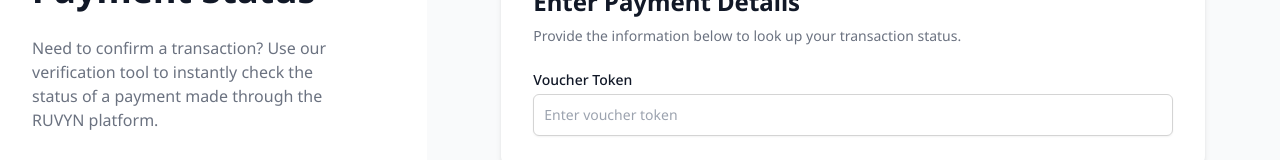
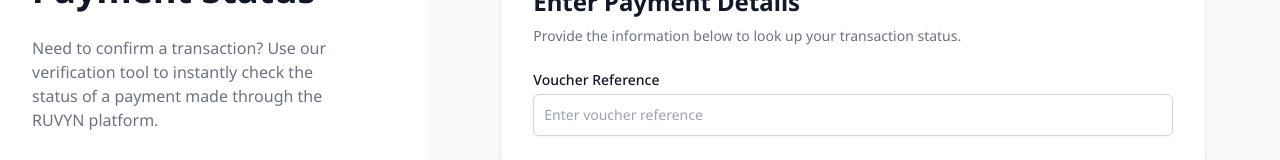
Before and after one commit to efemena-elvis/ruvyn-voucher, a Vue app: page /verify-payment in a window 1280 px wide. Shown: the part 174-334 px from the top of the page. Built offline with nearby package versions, Linux system fonts and the light colour scheme.

Commit message:
refactor: update payment status route and rename voucher verification methods for clarity

```diff
--- a/src/router/index.ts
+++ b/src/router/index.ts
@@ -41,16 +41,24 @@
       name: 'checkout',
       component: () => import('@/views/CheckoutPage.vue'),
     },
-    {
-      path: '/payment/callback',
-      name: 'payment-status',
-       props: route => ({
+  {
+  path: '/payment/:result',
+  name: 'payment-status',
+  props: route => ({
+    result: route.params.result,
+    ref: route.query.ref,
+    success: route.query.success,
     status: route.query.status,
-    tx_ref: route.query.tx_ref,
-    transaction_id: route.query.transaction_id,
+    merchantRef: route.query.merchant_ref,
+    gatewayReference: route.query.gateway_reference,
+    transactionId: route.query.transaction_id,
+    paymentType: route.query.payment_type,
+    paymentResponse: route.query.paymentResponse,
+    cardToken: route.query.card_token,
   }),
-      component: () => import('@/views/PaymentStatusPage.vue'),
-    },
+  component: () => import('@/views/PaymentStatusPage.vue'),
+},
+
     {
       path: '/dashboard',
       name: 'dashboard',
--- a/src/stores/actions.ts
+++ b/src/stores/actions.ts
@@ -72,7 +72,7 @@
   )
 }
 
-export const verifyVoucherToken = async (payload: any) => {
+export const verifyVoucherRef = async (payload: any) => {
   return await processApiRequest("/token/verify", {
     method: "POST",
     data: payload,
--- a/src/stores/payment.ts
+++ b/src/stores/payment.ts
@@ -1,4 +1,4 @@
-// stores/userStore.ts
+
 import { defineStore } from "pinia";
 import {
  checkout
--- a/src/stores/vouchers.ts
+++ b/src/stores/vouchers.ts
@@ -7,7 +7,7 @@
  getCategories,
  getPurchasedVouchers,
  getVoucherStatusByReference,
- verifyVoucherToken
+ verifyVoucherRef
 
 } from "./actions";
 
@@ -123,9 +123,9 @@
     }
   }
 
-    const verifyVoucherByToken = async (payload: any): Promise<ApiResponse<any>> => {
+    const verifyVoucherByRef = async (payload: any): Promise<ApiResponse<any>> => {
     try {
-      const response = await verifyVoucherToken(payload);
+      const response = await verifyVoucherRef(payload);
       if (response === null) {
         return {
           status: 500,
@@ -149,6 +149,6 @@
    getAllCategories,
    getVouchersByUser,
    getVoucherStatus,
-   verifyVoucherByToken
+   verifyVoucherByRef
   };
 });
--- a/src/views/BrandsPage.vue
+++ b/src/views/BrandsPage.vue
@@ -98,6 +98,6 @@
 
 onMounted(async () => {
   await fetchVouchersList()
-  console.log(uniqueBrands.value)
+  // console.log(uniqueBrands.value)
 })
 </script>
--- a/src/views/CheckoutPage.vue
+++ b/src/views/CheckoutPage.vue
@@ -51,7 +51,7 @@
 const vouchersStore = useVouchersStore()
 const paymentStore = usePaymentStore()
 
-// Fetch a single voucher by ID
+
 const fetchSingleVoucher = async (id: number | string) => {
   try {
     const response = await vouchersStore.getSingleVoucher(id)
--- a/src/views/PaymentStatusPage.vue
+++ b/src/views/PaymentStatusPage.vue
@@ -12,21 +12,19 @@
       </svg>
       <p class="text-text-secondary">Checking payment status...</p>
     </div>
-
     <component v-else :is="currentComponent" />
   </div>
 </template>
 
 <script setup lang="ts">
 import { ref, onMounted, computed } from 'vue'
-import { useRoute } from 'vue-router'
 import { useVouchersStore } from '@/stores/vouchers'
 import PaymentSuccess from '@/components/PaymentSuccess.vue'
 import PaymentPending from '@/components/PaymentPending.vue'
 import PaymentFailed from '@/components/PaymentFailed.vue'
 import { toast } from 'vue3-toastify'
 
-const route = useRoute()
+
 const vouchersStore = useVouchersStore()
 const status = ref<'successful' | 'pending' | 'failed' >('pending')
 const loading = ref(true)
--- a/src/views/VerifyPaymentPage.vue
+++ b/src/views/VerifyPaymentPage.vue
@@ -21,14 +21,14 @@
 
             <div class="mt-6 space-y-5">
               <div>
-                <label for="voucherToken" class="block text-sm font-medium text-text-primary">
-                  Voucher Token
+                <label for="voucherRef" class="block text-sm font-medium text-text-primary">
+                  Voucher Reference
                 </label>
                 <input
-                  v-model="voucherToken"
+                  v-model="voucherRef"
                   type="text"
                   id="transactionRef"
-                  placeholder="Enter voucher token"
+                  placeholder="Enter voucher reference"
                   class="mt-1 focus:ring-primary-500 border border-grey-600 focus:border-primary-500 outline-none block w-full shadow-sm sm:text-sm border-neutral-300 rounded-md p-2.5"
                 />
               </div>
@@ -86,7 +86,7 @@
 const paymentStore = usePaymentStore()
 const vouchersStore = useVouchersStore()
 
-const voucherToken = ref<string>('')
+const voucherRef = ref<string>('')
 const isLoading = ref<boolean>(false)
 
 const authToken = localStorage.getItem('auth_token')
@@ -98,7 +98,7 @@
 const handleVerification = async () => {
   try {
     isLoading.value = true
-    const response = await vouchersStore.verifyVoucherByToken({ token: voucherToken.value })
+    const response = await vouchersStore.verifyVoucherByRef({ ref: voucherRef.value })
 
     if (response.status === 200) {
       paymentStore.setPaymentResponse(response.data)
```
